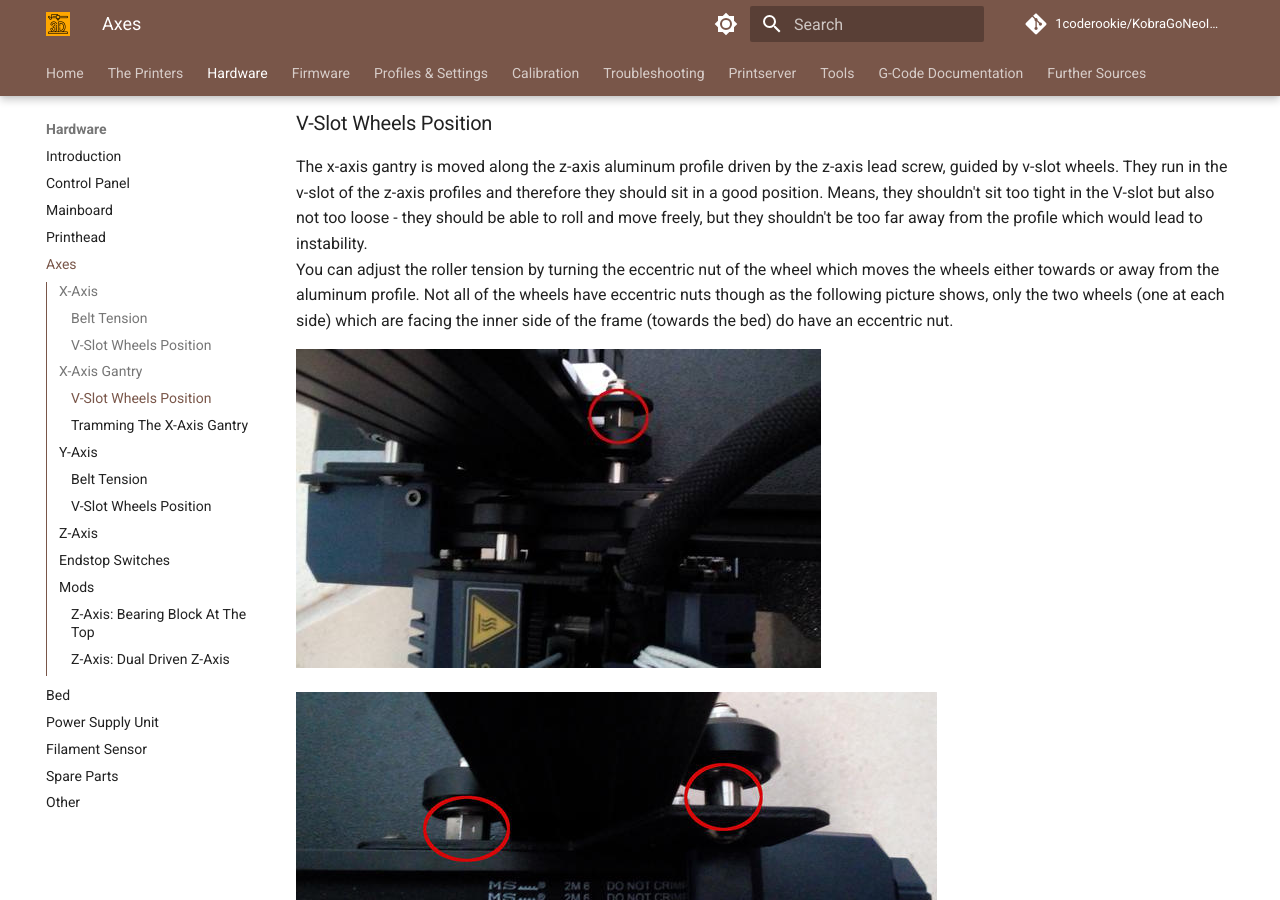
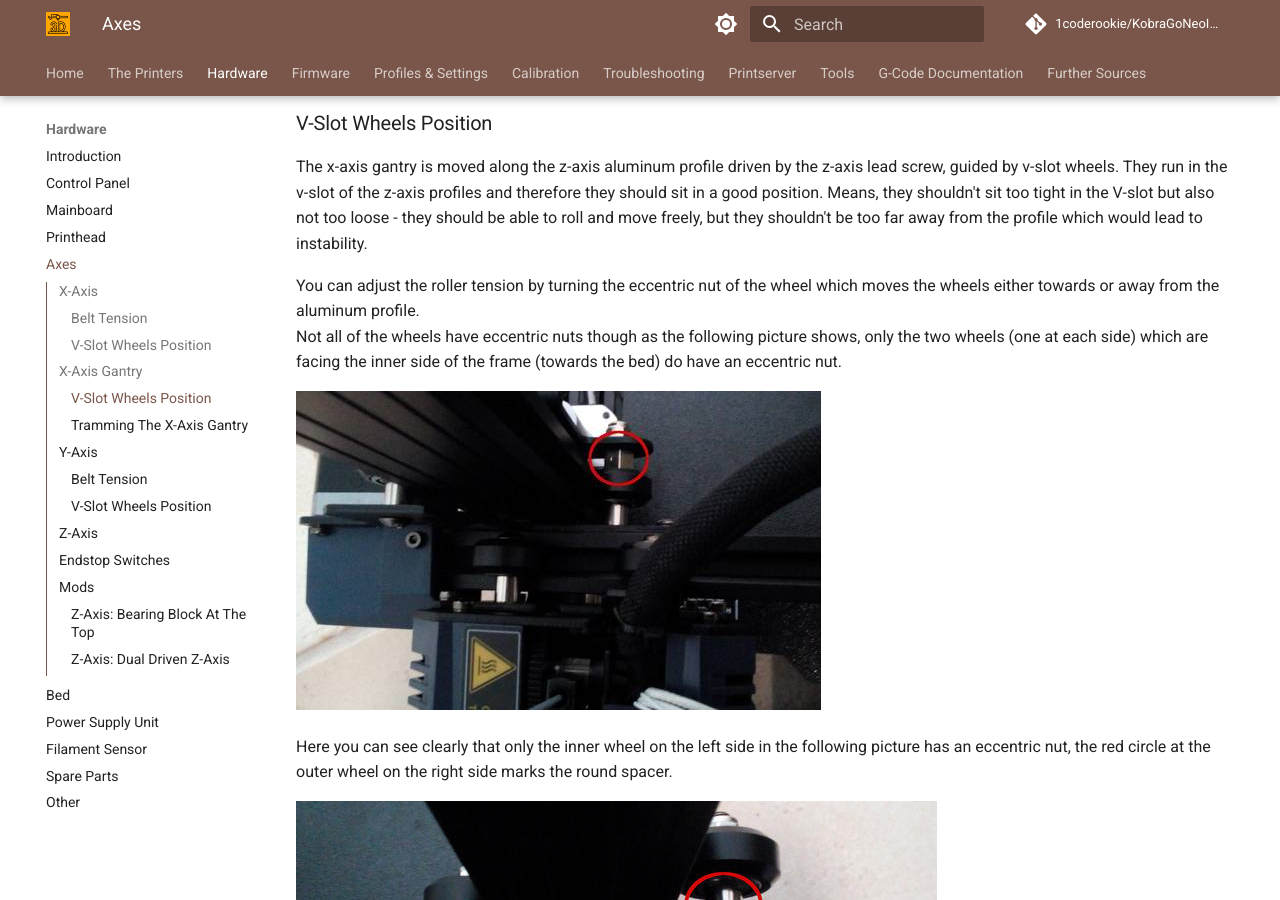
Before and after one commit to IguanaBob/KobraGoNeoInsights, an MkDocs documentation site: the page built from docs/hardware/axes.md, in a window 1280 px wide and 900 px high, scrolled down 2395 px. Built offline with MkDocs 1.6.1 and Material for MkDocs 9.7.7, drawn with Linux system fonts in a browser that asks for light colours; comment, search, counter and statistics services are not loaded; some of the changed lines change nothing that is shown.

Commit message:
Update axes.md

```diff
--- a/docs/hardware/axes.md
+++ b/docs/hardware/axes.md
@@ -65,9 +65,13 @@ You can adjust the roller tension by turning the eccentric nut which moves the w
 
 ### V-Slot Wheels Position
 The x-axis gantry is moved along the z-axis aluminum profile driven by the z-axis lead screw, guided by v-slot wheels. They run in the v-slot of the z-axis profiles and therefore they should sit in a good position. Means, they shouldn't sit too tight in the V-slot but also not too loose - they should be able to roll and move freely, but they shouldn't be too far away from the profile which would lead to instability.
-You can adjust the roller tension by turning the eccentric nut of the wheel which moves the wheels either towards or away from the aluminum profile. Not all of the wheels have eccentric nuts though as the following picture shows, only the two wheels (one at each side) which are facing the inner side of the frame (towards the bed) do have an eccentric nut.
+
+You can adjust the roller tension by turning the eccentric nut of the wheel which moves the wheels either towards or away from the aluminum profile.
+Not all of the wheels have eccentric nuts though as the following picture shows, only the two wheels (one at each side) which are facing the inner side of the frame (towards the bed) do have an eccentric nut.
 
 ![](../assets/images/x-axis_left-side-nut_web.jpg)
+
+Here you can see clearly that only the inner wheel on the left side in the following picture has an eccentric nut, the red circle at the outer wheel on the right side marks the round spacer.
 
 ![](../assets/images/x-axis_knob_nut_web.jpg)
 
@@ -109,7 +113,7 @@ Please see the expandable textbox below for further instructions about how to tr
 
 ??? example "Tramming The X-Axis Gantry And Adjusting The Wheels"
 
-    When it comes down to tram the x-axis gantry, up to me one should differ between tramming it in relation to the frame of the printer and in relation to the bed. Depending on which spacers are being used, you should either do the one or the other:
+    When it comes down to tramming the x-axis gantry, up to me one should differ between tramming it in relation to the frame of the printer and in relation to the bed. Depending on which spacers are being used, you should either do the one or the other:
 
     1. Tram in relation to the *bed*, if you're using the stock spacers, because you can't really "tram" the bed itself. *Make sure you checked the rigid stock spacers of the bedmount for an equal height before tramming the gantry though!* If they're not all of the same height, I'd recommend to sand them down to the height of the shortest spacer.
 
```
